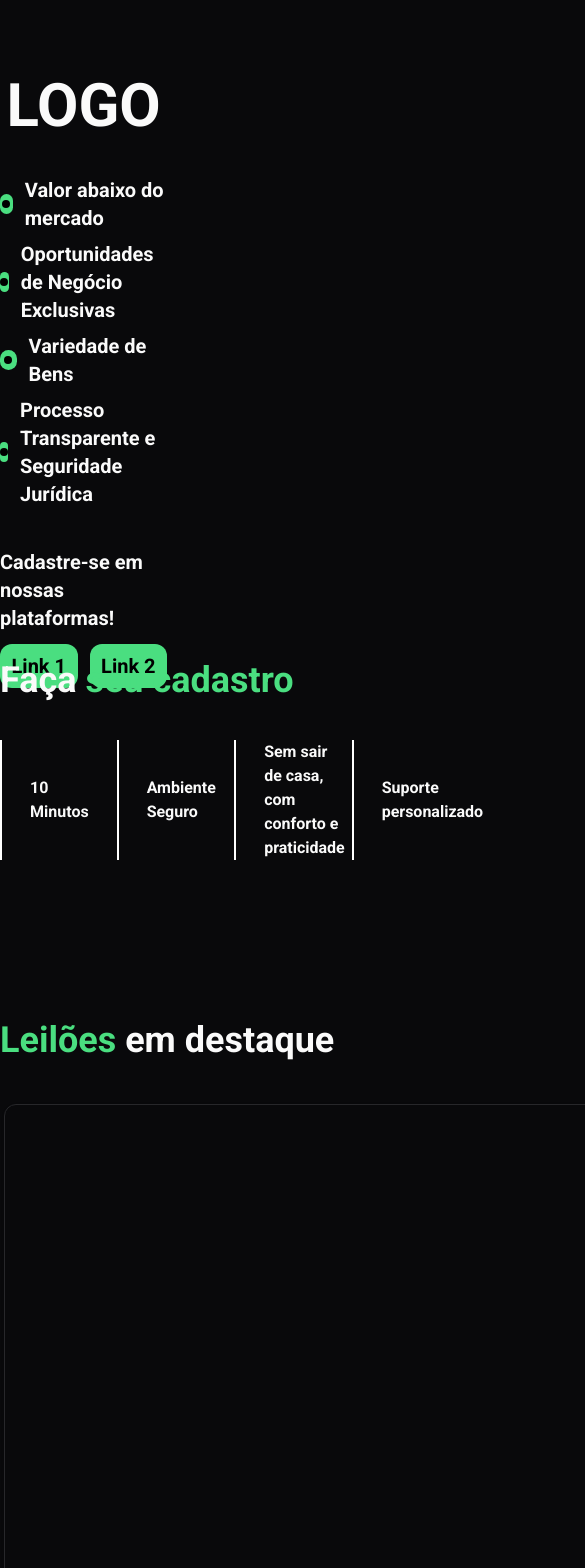
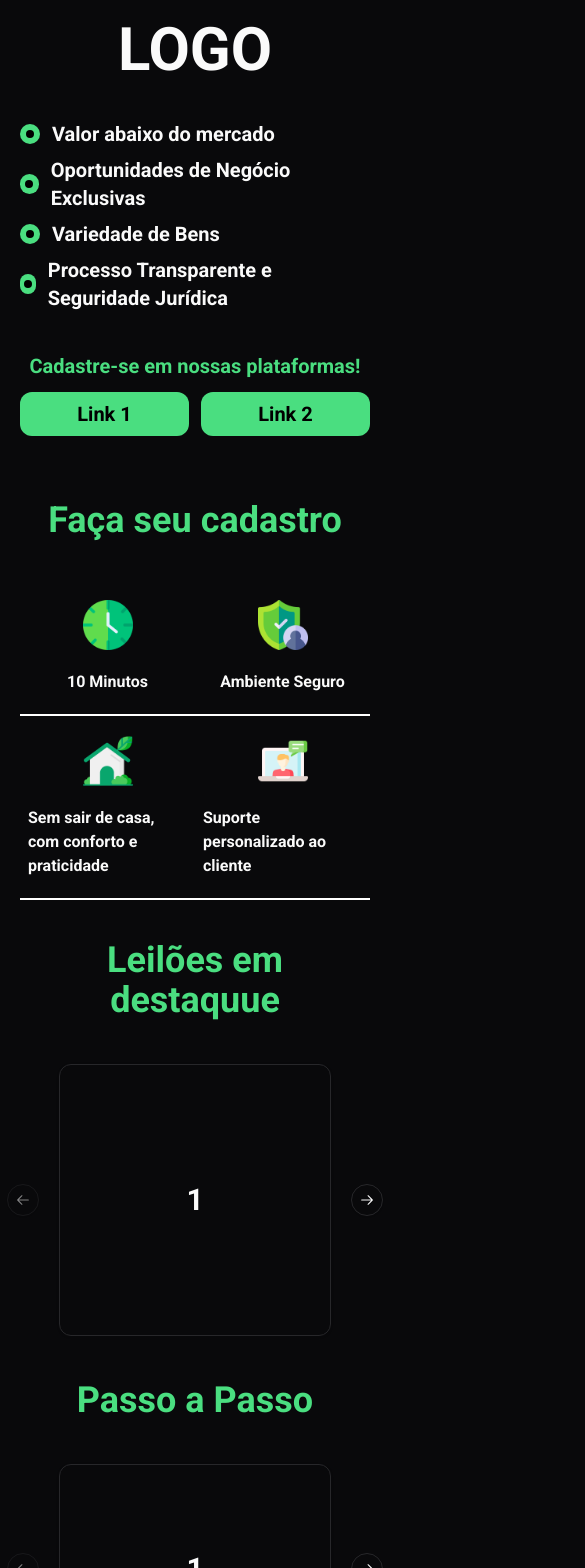
Before and after one commit to marcossdev04/kc-leiloes, a Next.js app: page / in a window 390 px wide. Shown: the top 1568 px of the page, 585 px wide, since content can reach past the window. Built offline with nearby package versions, Linux system fonts and the light colour scheme.

Commit message:
Feat! mobile

```diff
--- a/app/layout.tsx
+++ b/app/layout.tsx
@@ -18,7 +18,7 @@ export default function RootLayout({
 }>) {
   return (
     <html lang="en">
-      <body className={`${roboto.className} antialiased w-full`}>
+      <body className={`${roboto.className} antialiased mobile:px-5 w-full`}>
         <ThemeProvider
           attribute="class"
           defaultTheme="dark"
--- a/components/Cards.tsx
+++ b/components/Cards.tsx
@@ -11,12 +11,12 @@ import {
 
 export function CarouselComponent() {
   return (
-    <div className="h-[100vh] mx-auto flex flex-col mt-40 gap-10  max-w-[1400px]">
+    <div className="h-[100vh] mobile:h-full mobile:w-full mx-auto flex flex-col mt-40 mobile:mt-10 gap-10  max-w-[1400px]">
       <div className="flex flex-col w-full gap-10">
-        <div className="text-4xl">
-          <span className="text-green-400">Leilões</span> em destaque
+        <div className="text-4xl mobile:text-center">
+          <span className="text-green-400">Leilões em destaquue</span>
         </div>
-        <div className="w-[1400px]">
+        <div className="w-[1400px] mobile:w-[80%] mobile:mx-auto">
           <Carousel
             opts={{
               align: 'start',
@@ -44,8 +44,10 @@ export function CarouselComponent() {
         </div>
       </div>
       <div className="flex flex-col w-full gap-10">
-        <div className="text-4xl">Passo a Passo</div>
-        <div className="w-[1400px]">
+        <div className="text-4xl mobile:text-center text-green-400">
+          Passo a Passo
+        </div>
+        <div className="w-[1400px] mobile:w-[80%] mobile:mx-auto">
           <Carousel
             opts={{
               align: 'start',
--- a/components/Faq.tsx
+++ b/components/Faq.tsx
@@ -7,9 +7,9 @@ import {
 
 export function Faq() {
   return (
-    <div className="w-[1400px] mx-auto mt-10 flex">
+    <div className="w-[1400px] mobile:w-full mx-auto mt-10 mobile:mt-0 flex">
       <div className="w-full h-full flex  flex-col gap-10 justify-between">
-        <div className="h-full text-4xl text-green-400">
+        <div className="h-full text-4xl text-green-400 mobile:text-center">
           Perguntas Frequentes
         </div>
         <Accordion type="single" collapsible className="w-full">
--- a/components/Footer.tsx
+++ b/components/Footer.tsx
@@ -5,17 +5,18 @@ import Link from 'next/link'
 import phone from '@/assets/phone.svg'
 export function Footer() {
   return (
-    <footer className="flex flex-col py-10 mt-20   mx-auto w-full">
-      <div className="w-[1400px] flex items-center justify-center mx-auto">
+    <footer className="flex flex-col py-10 mt-20 mobile:mt-10  mx-auto w-full">
+      <div className="w-[1400px] mobile:w-full flex items-center justify-center mx-auto">
         <div className="flex flex-col items-center gap-2 ">
-          <div className="flex items-center">
-            <div className="text-2xl flex items-center">KC LEILÕES</div>
-            <div className="text-2xl ml-1 flex items-center">©</div>
-            <div className="ml-2 text-2xl flex items-center">
+          <div className="flex mobile:flex-col mobile:gap-1 items-center">
+            <div className="text-2xl flex items-center mobile:text-xl">
+              KC LEILÕES ©
+            </div>
+            <div className="ml-2 text-2xl mobile:text-sm flex items-center">
               TODOS OS DIREITOS RESERVADOS
             </div>
           </div>
-          <div className="flex gap-3 items-center">
+          <div className="flex gap-3 mobile:justify-between mobile:w-full mobile:px-16 items-center">
             <div className="flex gap-2 bg-white hover:bg-opacity-90 transition-colors duration-300 bg-opacity-70 p-3 rounded-xl items-center">
               <Image width={28} src={wpp} alt="whatsapp" />
             </div>
--- a/components/Hero.tsx
+++ b/components/Hero.tsx
@@ -1,7 +1,7 @@
 export function Hero() {
   return (
-    <div className="max-h-[1400px] -mt-10 h-[100vh] flex justify-center items-center">
-      <div className="flex w-[600px] flex-col gap-10 ">
+    <div className="max-h-[1400px] mobile:w-full -mt-10 h-[100vh] flex mobile:flex-col mobile:h-full mobile:mt-5 justify-center items-center">
+      <div className="flex w-[600px] mobile:w-full flex-col gap-10 ">
         <div className="flex justify-center items-center text-6xl">LOGO</div>
         <div className="flex flex-col gap-2">
           <div className="flex items-center gap-3">
@@ -32,7 +32,9 @@ export function Hero() {
           </div>
         </div>
         <div className="flex flex-col items-center gap-3">
-          <div className="text-xl">Cadastre-se em nossas plataformas!</div>
+          <div className="text-xl mobile:text-center text-green-400">
+            Cadastre-se em nossas plataformas!
+          </div>
           <div className="flex w-full gap-3">
             <div className="w-full flex">
               <div className="flex w-full text-xl  justify-center py-2 rounded-xl text-black bg-green-400 hover:bg-opacity-80 transition-all hover:scale-105 duration-300">
@@ -45,7 +47,7 @@ export function Hero() {
           </div>
         </div>
       </div>
-      <div className="flex w-[800px] "></div>
+      <div className="flex w-[800px] mobile:w-full "></div>
     </div>
   )
 }
--- a/components/Register.tsx
+++ b/components/Register.tsx
@@ -5,35 +5,35 @@ import clock from '@/assets/wall-clock.png'
 import Image from 'next/image'
 export function Register() {
   return (
-    <div className="flex w-full max-w-[1400px] mx-auto -mt-36">
+    <div className="flex w-full max-w-[1400px] mobile:w-full mx-auto mobile:mt-16 -mt-36">
       <div className="flex flex-col w-full gap-10">
-        <div className="text-4xl">
-          Faça <span className="text-green-400">seu cadastro</span>
+        <div className="text-4xl text-green-400 mobile:text-center">
+          Faça seu cadastro
         </div>
-        <div className="flex w-full justify-between gap-5">
-          <div className="flex items-center w-1/4 gap-5 border-l-2 py-5 border-white px-2">
+        <div className="flex w-full mobile:grid mobile:items-center mobile:grid-cols-2 justify-between gap-5 mobile:gap-0">
+          <div className="flex mobile:flex-col items-center w-1/4 mobile:w-full gap-5 desktop:border-l-2 laptop::border-l-2 mobile:border-b-2 py-5 border-white px-2">
             <div>
               <Image width={50} src={clock} alt="relogio" />
             </div>
             <div>10 Minutos</div>
           </div>
-          <div className="flex items-center w-1/4 gap-5 border-l-2 border-white px-2">
+          <div className="flex mobile:flex-col  items-center w-1/4 mobile:w-full gap-5 desktop:border-l-2 laptop::border-l-2 mobile:border-b-2 py-5 border-white px-2">
             <div>
               <Image width={50} src={acount} alt="segurança" />
             </div>
             <div>Ambiente Seguro</div>
           </div>
-          <div className="flex items-center w-1/4 gap-5 border-l-2 border-white px-2">
+          <div className="flex mobile:flex-col items-center mobile:w-full w-1/4 gap-5 desktop:border-l-2 laptop::border-l-2 mobile:border-b-2 py-5 border-white px-2">
             <div>
               <Image width={50} src={home} alt="casa" />
             </div>
             <div>Sem sair de casa, com conforto e praticidade</div>
           </div>
-          <div className="flex items-center w-1/4 gap-5 border-l-2 border-white px-2">
+          <div className="flex mobile:flex-col  items-center w-1/4 mobile:w-full gap-5 desktop:border-l-2 laptop::border-l-2 mobile:border-b-2 py-5 border-white px-2">
             <div>
               <Image width={50} src={call} alt="suporte" />
             </div>
-            <div>Suporte personalizado</div>
+            <div>Suporte personalizado ao cliente</div>
           </div>
         </div>
       </div>
--- a/tailwind.config.ts
+++ b/tailwind.config.ts
@@ -1,44 +1,53 @@
-import type { Config } from "tailwindcss";
+import type { Config } from 'tailwindcss'
 
 const config: Config = {
-    darkMode: ["class"],
+  darkMode: ['class'],
   content: [
-    "./pages/**/*.{js,ts,jsx,tsx,mdx}",
-    "./components/**/*.{js,ts,jsx,tsx,mdx}",
-    "./app/**/*.{js,ts,jsx,tsx,mdx}",
+    './pages/**/*.{js,ts,jsx,tsx,mdx}',
+    './components/**/*.{js,ts,jsx,tsx,mdx}',
+    './app/**/*.{js,ts,jsx,tsx,mdx}',
   ],
   theme: {
     extend: {
+      screens: {
+        '2xsm': '375px',
+        xsm: '425px',
+        '3xl': '2000px',
+        mobile: { max: '767px' },
+        tablet: { min: '768px', max: '1023px' },
+        laptop: { min: '1024px', max: '1439px' },
+        desktop: { min: '1440px' },
+      },
       colors: {
         background: 'hsl(var(--background))',
         foreground: 'hsl(var(--foreground))',
         card: {
           DEFAULT: 'hsl(var(--card))',
-  				foreground: 'hsl(var(--card-foreground))'
+          foreground: 'hsl(var(--card-foreground))',
         },
         popover: {
           DEFAULT: 'hsl(var(--popover))',
-  				foreground: 'hsl(var(--popover-foreground))'
+          foreground: 'hsl(var(--popover-foreground))',
         },
         primary: {
           DEFAULT: 'hsl(var(--primary))',
-  				foreground: 'hsl(var(--primary-foreground))'
+          foreground: 'hsl(var(--primary-foreground))',
         },
         secondary: {
           DEFAULT: 'hsl(var(--secondary))',
-  				foreground: 'hsl(var(--secondary-foreground))'
+          foreground: 'hsl(var(--secondary-foreground))',
         },
         muted: {
           DEFAULT: 'hsl(var(--muted))',
-  				foreground: 'hsl(var(--muted-foreground))'
+          foreground: 'hsl(var(--muted-foreground))',
         },
         accent: {
           DEFAULT: 'hsl(var(--accent))',
-  				foreground: 'hsl(var(--accent-foreground))'
+          foreground: 'hsl(var(--accent-foreground))',
         },
         destructive: {
           DEFAULT: 'hsl(var(--destructive))',
-  				foreground: 'hsl(var(--destructive-foreground))'
+          foreground: 'hsl(var(--destructive-foreground))',
         },
         border: 'hsl(var(--border))',
         input: 'hsl(var(--input))',
@@ -48,38 +57,39 @@ const config: Config = {
           '2': 'hsl(var(--chart-2))',
           '3': 'hsl(var(--chart-3))',
           '4': 'hsl(var(--chart-4))',
-  				'5': 'hsl(var(--chart-5))'
-  			}
+          '5': 'hsl(var(--chart-5))',
+        },
       },
       borderRadius: {
         lg: 'var(--radius)',
         md: 'calc(var(--radius) - 2px)',
-  			sm: 'calc(var(--radius) - 4px)'
+        sm: 'calc(var(--radius) - 4px)',
       },
       keyframes: {
         'accordion-down': {
           from: {
-  					height: '0'
+            height: '0',
           },
           to: {
-  					height: 'var(--radix-accordion-content-height)'
-  				}
+            height: 'var(--radix-accordion-content-height)',
+          },
         },
         'accordion-up': {
           from: {
-  					height: 'var(--radix-accordion-content-height)'
+            height: 'var(--radix-accordion-content-height)',
           },
           to: {
-  					height: '0'
-  				}
-  			}
+            height: '0',
+          },
+        },
       },
       animation: {
         'accordion-down': 'accordion-down 0.2s ease-out',
-  			'accordion-up': 'accordion-up 0.2s ease-out'
+        'accordion-up': 'accordion-up 0.2s ease-out',
+      },
+    },
+  },
+  // eslint-disable-next-line @typescript-eslint/no-require-imports
+  plugins: [require('tailwindcss-animate')],
 }
-  	}
-  },
-  plugins: [require("tailwindcss-animate")],
-};
-export default config;
+export default config
```
Also changed, not shown: components/Tutorial.tsx (+8 -6 lines). Lines whose indentation alone changed are shown as unchanged.
